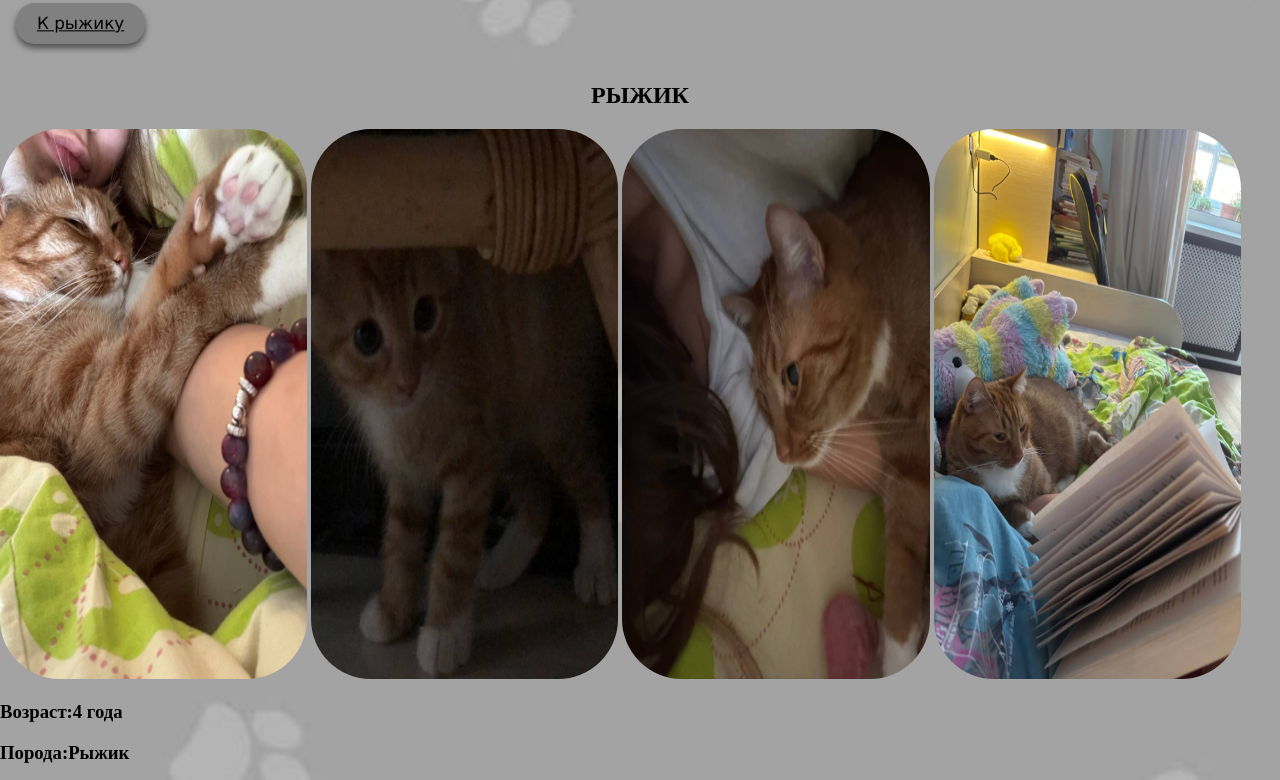
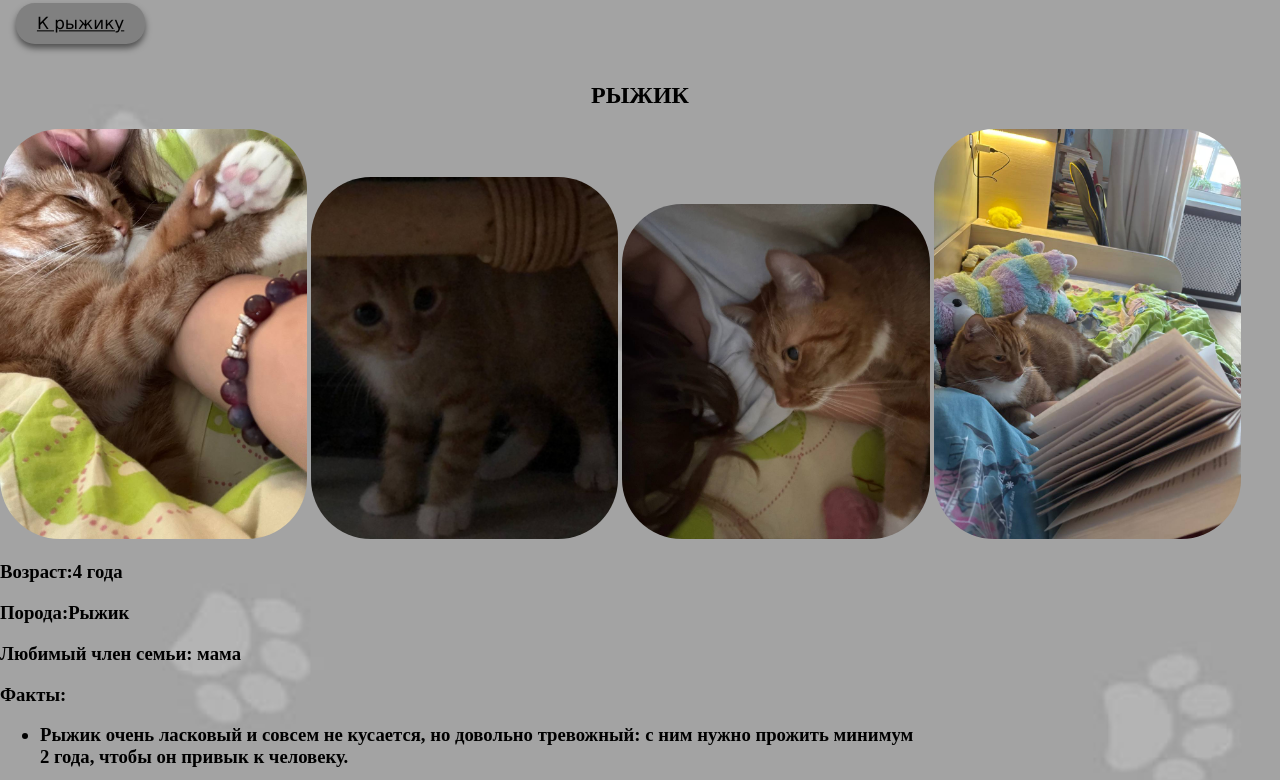
Before and after one commit to masichek123/projectmasha, a plain HTML site: page index.html in a window 1280 px wide. Shown: the part 1260-2040 px from the top of the page. Drawn offline with Linux system fonts and the light colour scheme.

Commit message:
Update index.html

```diff
--- a/index.html
+++ b/index.html
@@ -55,16 +55,16 @@
     <section id="rizik">
         <h1>РЫЖИК</h1>
       <img
-        src="rizik.jpg" width="24%" height="550"
+        src="rizik.jpg" width="24%"
       />
       <img
-        src="rizik2.jpg" width="24%" height="550"
+        src="rizik2.jpg" width="24%"
       />
       <img
-        src="rizik3.jpg" width="24%" height="550"
+        src="rizik3.jpg" width="24%"
       />
       <img
-        src="rizik4.jpg" width="24%" height="550"
+        src="rizik4.jpg" width="24%"
       />
       <h3><bold>Возраст:</bold>4 года</h3>
       <h3><bold>Порода:</bold>Рыжик</h3>
```
